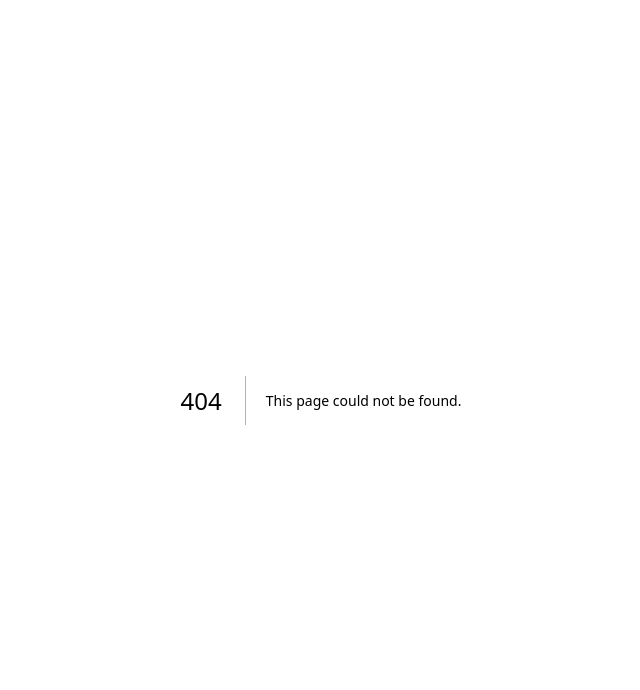
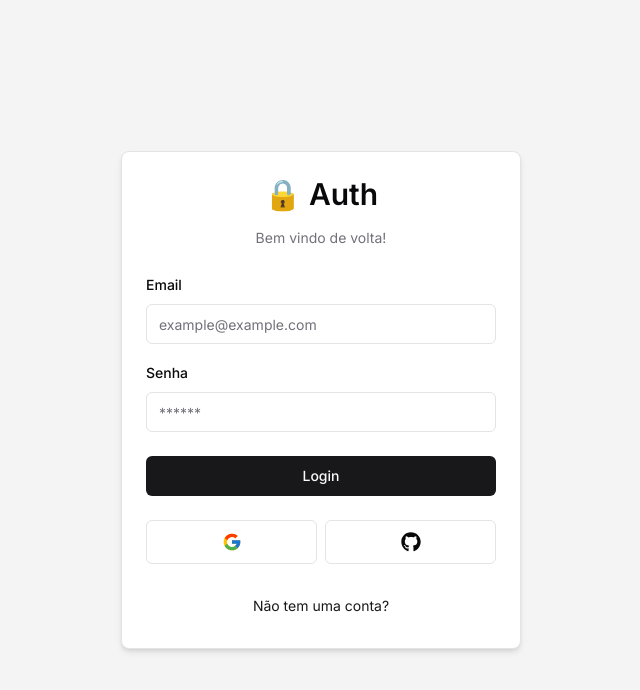
Before and after one commit to danilommarano/next-auth-boilerplate, a Next.js app: page /auth/login in a window 1280 px wide. Before the commit this address had no page. Shown: the top 690 px of the page, without its empty margins (319-959 px from the left). Built offline with nearby package versions, Linux system fonts and the light colour scheme.

Commit message:
:sparkles: feat: Register and Login pages

```diff
--- /dev/null
+++ b/app/(auth)/auth/login/page.tsx
@@ -0,0 +1,7 @@
+import { LoginForm } from "@/components/auth/login-form";
+
+const LoginPage = () => {
+  return <LoginForm />;
+};
+
+export default LoginPage;
--- /dev/null
+++ b/app/(auth)/auth/register/page.tsx
@@ -0,0 +1,7 @@
+import { RegisterForm } from "@/components/auth/register-form";
+
+const RegisterPage = () => {
+  return <RegisterForm />;
+};
+
+export default RegisterPage;
--- /dev/null
+++ b/app/(auth)/layout.tsx
@@ -0,0 +1,9 @@
+const AuthLayout = ({children}: {children: React.ReactNode}) => {
+    return (
+        <div className="h-full flex items-center justify-center bg-muted">
+            {children}
+        </div>
+     );
+}
+
+export default AuthLayout;
```
